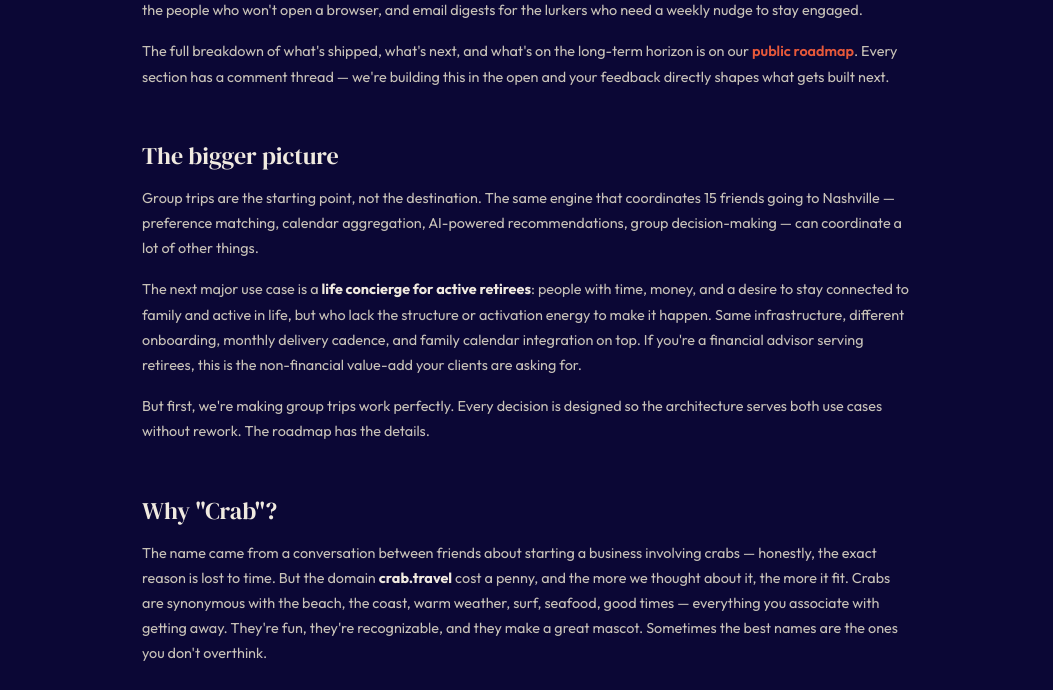
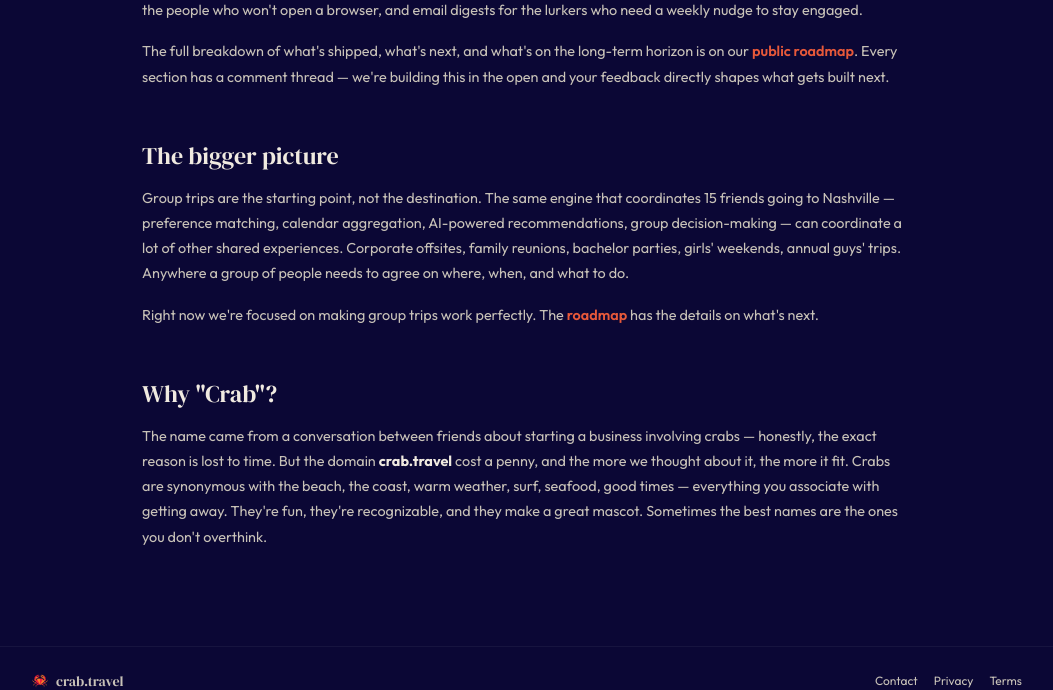
Before and after one commit to tillo13/crab_travel, a Flask app: page /about in a window 1280 px wide. Shown: the part 2604-3294 px from the top of the page, without its empty margins (114-1167 px from the left). Run offline with Flask 3, Linux system fonts and the light colour scheme; some libraries are stand-ins or nearby versions.

Commit message:
remove retiree angle from about page, keep focus on group trips

```diff
--- a/templates/about.html
+++ b/templates/about.html
@@ -135,9 +135,8 @@
 <!-- The Bigger Picture -->
 <div class="about-section">
   <h2 class="font-display">The bigger picture</h2>
-  <p>Group trips are the starting point, not the destination. The same engine that coordinates 15 friends going to Nashville — preference matching, calendar aggregation, AI-powered recommendations, group decision-making — can coordinate a lot of other things.</p>
-  <p>The next major use case is a <strong>life concierge for active retirees</strong>: people with time, money, and a desire to stay connected to family and active in life, but who lack the structure or activation energy to make it happen. Same infrastructure, different onboarding, monthly delivery cadence, and family calendar integration on top. If you're a financial advisor serving retirees, this is the non-financial value-add your clients are asking for.</p>
-  <p>But first, we're making group trips work perfectly. Every decision is designed so the architecture serves both use cases without rework. The roadmap has the details.</p>
+  <p>Group trips are the starting point, not the destination. The same engine that coordinates 15 friends going to Nashville — preference matching, calendar aggregation, AI-powered recommendations, group decision-making — can coordinate a lot of other shared experiences. Corporate offsites, family reunions, bachelor parties, girls' weekends, annual guys' trips. Anywhere a group of people needs to agree on where, when, and what to do.</p>
+  <p>Right now we're focused on making group trips work perfectly. The <a href="/roadmap" class="text-crab-coral hover:underline font-semibold">roadmap</a> has the details on what's next.</p>
 </div>
 
 <!-- Why "Crab" -->
```
